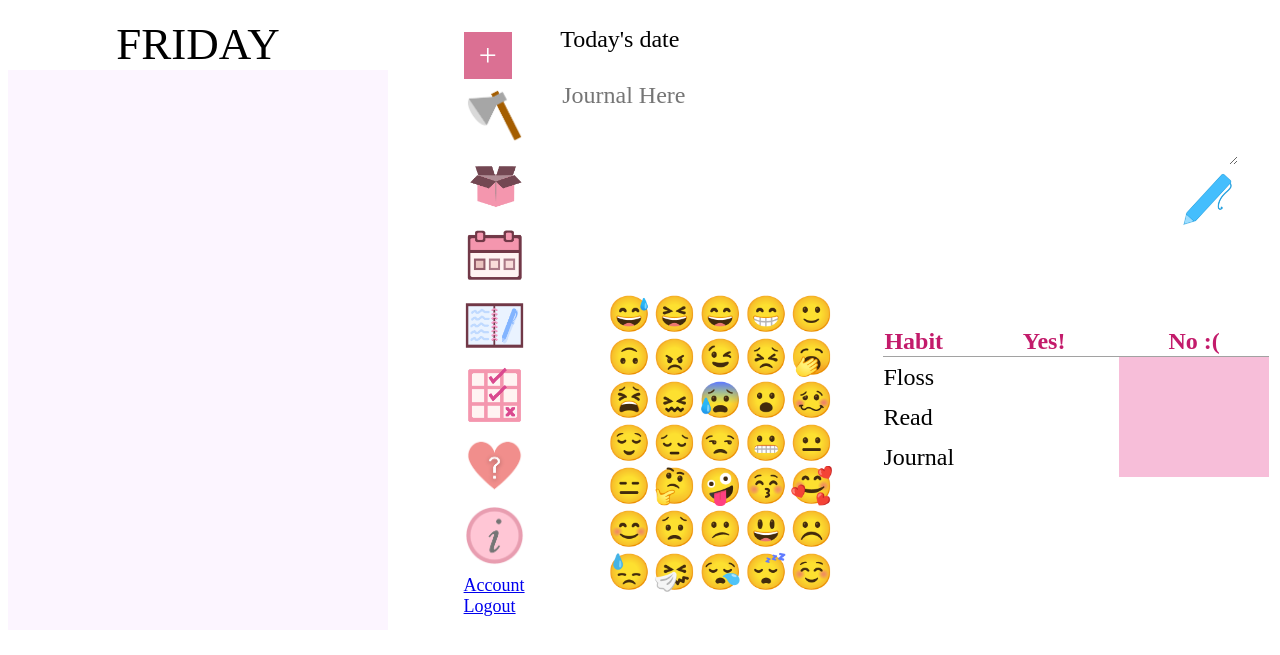
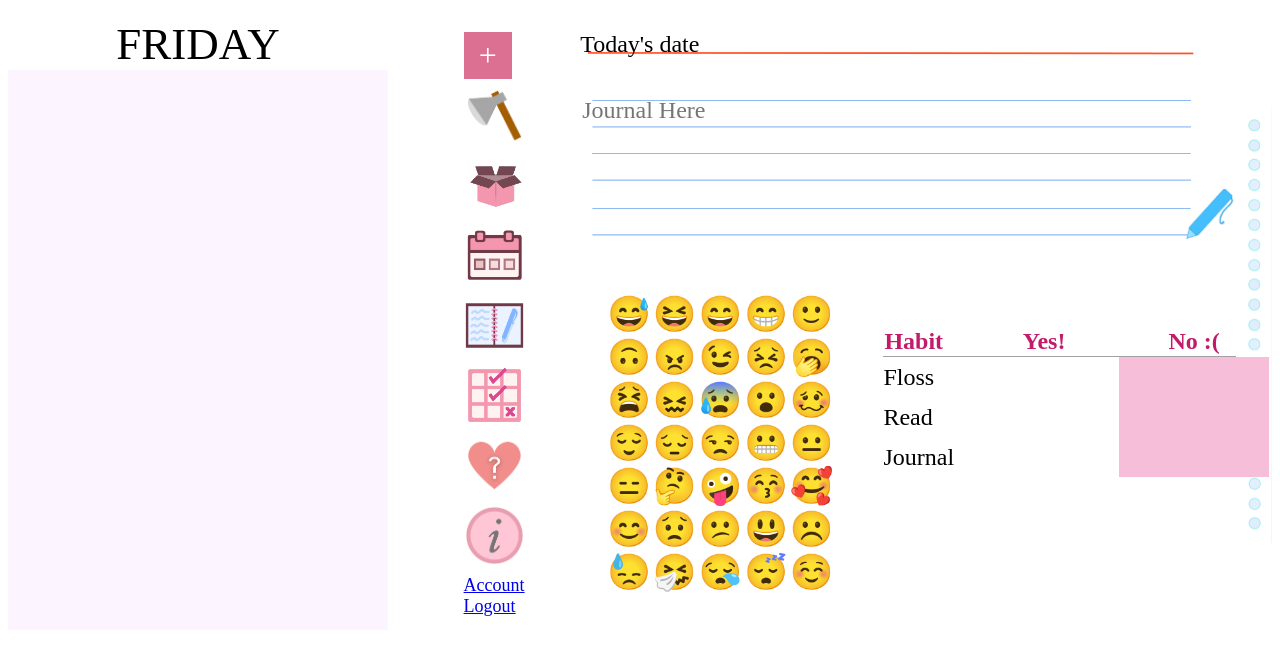
Before and after one commit to kateliberko/VirtualJournal, a Flask app: page /mainpage in a window 1280 px wide. Shown: the top 655 px of the page. Run offline with Flask 2, Linux system fonts and the light colour scheme.

Commit message:
image updates with mainpage

```diff
--- a/JournalProject/app/static/main.css
+++ b/JournalProject/app/static/main.css
@@ -77,8 +77,13 @@ textarea{
 	grid-row-end: 4;
 	/* background-color: tomato; */
 	padding: 0px;
-	background: image-url("journal_bg.png");
-
+	background: url("images/journalbg.png") no-repeat;
+	background-size: 90%;
+	margin-top: 20px;
+	margin-left: 20px;
+  }
+  #journal{
+	  margin-top: 10px;
   }
 
 .habit{
@@ -95,6 +100,12 @@ textarea{
 	grid-row-start: 4;
 	grid-row-end: -1;
 	padding-top: 0px;
+  }
+  .edge{
+	grid-column-start: 32;
+	grid-column-end: -1;
+	grid-row-start: 1;
+	grid-row-end: -1;
   }
 
 /* this is for mood selection */
--- a/JournalProject/app/templates/mainpage.html
+++ b/JournalProject/app/templates/mainpage.html
@@ -111,7 +111,7 @@
             <div class="item journal">
                 <form action="/journal/new" method="POST">
                     <label for="journal">Today's date</label><br>
-                    <textarea rows="3" cols="50" id="review" placeholder="Journal Here" name="journal"></textarea><br>
+                    <textarea rows="3" cols="50" id="journal" placeholder="Journal Here" name="journal"></textarea><br>
                     <!-- <input type="submit" value="Submit"> -->
                     <input type="image" src="static\images\pen_icon.png" width="8%" style="float: right; padding-right: 5%;" alt="Submit">
                 </form>
@@ -277,6 +277,9 @@
                     </tbody>
                 </table>
             </div>
+            <div class="item edge">
+                <img src="static\images\journaledge.png " width="100%" >
+            </div>
         </div>
     <!-- Optional JavaScript -->
     <!-- jQuery first, then Popper.js, then Bootstrap JS -->
```
Also changed, not shown: JournalProject/app/static/images/happy.png (deleted), JournalProject/app/static/images/jbg.png (added), JournalProject/app/static/images/journal_bg.png (deleted), JournalProject/app/static/images/journalbg.png (added), JournalProject/app/static/images/journaledge.png (added), JournalProject/app/static/images/sad.png (deleted).
